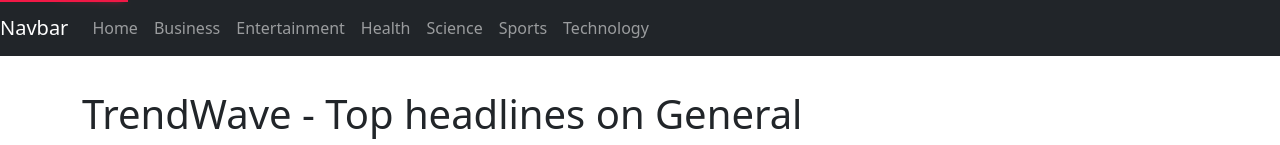
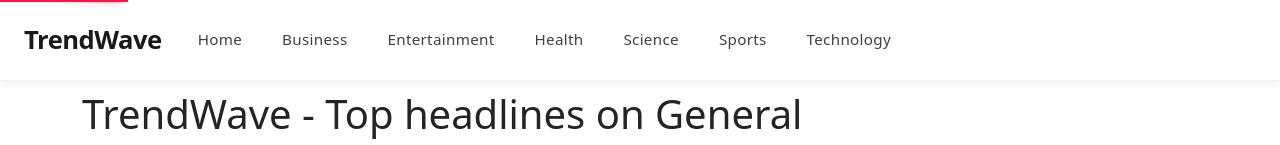
Before and after one commit to Manmohit12/TrendWave, a React (Create React App) app: page / in a window 1280 px wide. Shown: the top 145 px of the page. Built offline with nearby package versions, Linux system fonts and the light colour scheme; no server answers.

Commit message:
Refactor Navbar styles, update favicon, and enhance Newsitem layout

```diff
--- a/public/index.html
+++ b/public/index.html
@@ -2,7 +2,7 @@
 <html lang="en">
   <head>
     <meta charset="utf-8" />
-    <link rel="icon" href="%PUBLIC_URL%/favicon.ico" />
+    <link rel="icon" href="%PUBLIC_URL%/favicon.png" />
     <meta name="viewport" content="width=device-width, initial-scale=1" />
     <meta name="theme-color" content="#000000" />
     <meta
--- a/src/components/Navbar.js
+++ b/src/components/Navbar.js
@@ -2,36 +2,142 @@
 import { Link } from 'react-router-dom';
 
 const Navbar = () => {
+  const navStyle = {
+    background: "#ffffff",
+    boxShadow: "0 2px 8px rgba(0, 0, 0, 0.08)",
+    borderBottom: "1px solid #f0f0f0",
+    padding: "1rem 0",
+  };
+
+  const brandStyle = {
+    fontSize: "1.6rem",
+    fontWeight: "700",
+    letterSpacing: "-0.5px",
+    color: "#1a1a1a",
+    marginLeft: "1.5rem",
+    transition: "all 0.3s ease",
+  };
+
+  const navLinkStyle = {
+    fontSize: "0.95rem",
+    fontWeight: "500",
+    textTransform: "capitalize",
+    letterSpacing: "0.3px",
+    color: "#404040",
+    margin: "0 0.75rem",
+    padding: "0.5rem 0 !important",
+    borderRadius: "0",
+    transition: "all 0.3s ease",
+    position: "relative",
+    borderBottom: "2px solid transparent",
+  };
+
+  const navItemHoverStyle = ( e ) => {
+    e.target.style.color = "#000";
+    e.target.style.borderBottom = "2px solid #1a1a1a";
+  };
+
+  const navItemLeaveStyle = ( e ) => {
+    e.target.style.color = "#404040";
+    e.target.style.borderBottom = "2px solid transparent";
+  };
+
   return (
     <div>
-      <nav className="navbar fixed-top navbar-expand-lg navbar-dark bg-dark">
-        <Link className="navbar-brand" to="/">Navbar</Link>
-        <button className="navbar-toggler" type="button" data-toggle="collapse" data-target="/navbarNavDropdown" aria-controls="navbarNavDropdown" aria-expanded="false" aria-label="Toggle navigation">
+      <nav className="navbar fixed-top navbar-expand-lg navbar-light" style={navStyle}>
+        <Link className="navbar-brand" to="/" style={brandStyle}>
+          TrendWave
+        </Link>
+        <button
+          className="navbar-toggler"
+          type="button"
+          data-toggle="collapse"
+          data-target="#navbarNavDropdown"
+          aria-controls="navbarNavDropdown"
+          aria-expanded="false"
+          aria-label="Toggle navigation"
+          style={{ borderColor: "#e0e0e0", marginRight: "1.5rem" }}
+        >
           <span className="navbar-toggler-icon"></span>
         </button>
         <div className="collapse navbar-collapse" id="navbarNavDropdown">
-          <ul className="navbar-nav">
-            <li className="nav-item active">
-              <Link className="nav-link" to="/">Home</Link>
+          <ul className="navbar-nav ml-auto" style={{ marginRight: "1.5rem" }}>
+            <li className="nav-item">
+              <Link
+                className="nav-link"
+                to="/"
+                style={navLinkStyle}
+                onMouseEnter={navItemHoverStyle}
+                onMouseLeave={navItemLeaveStyle}
+              >
+                Home
+              </Link>
             </li>
             <li className="nav-item">
-              <Link className="nav-link" to="/business">Business</Link>
+              <Link
+                className="nav-link"
+                to="/business"
+                style={navLinkStyle}
+                onMouseEnter={navItemHoverStyle}
+                onMouseLeave={navItemLeaveStyle}
+              >
+                Business
+              </Link>
             </li>
             <li className="nav-item">
-              <Link className="nav-link" to="/entertainment">Entertainment</Link>
-            </li>
-
-            <li className="nav-item">
-              <Link className="nav-link" to="/health">Health</Link>
+              <Link
+                className="nav-link"
+                to="/entertainment"
+                style={navLinkStyle}
+                onMouseEnter={navItemHoverStyle}
+                onMouseLeave={navItemLeaveStyle}
+              >
+                Entertainment
+              </Link>
             </li>
             <li className="nav-item">
-              <Link className="nav-link" to="/science">Science</Link>
+              <Link
+                className="nav-link"
+                to="/health"
+                style={navLinkStyle}
+                onMouseEnter={navItemHoverStyle}
+                onMouseLeave={navItemLeaveStyle}
+              >
+                Health
+              </Link>
             </li>
             <li className="nav-item">
-              <Link className="nav-link" to="/sports">Sports</Link>
+              <Link
+                className="nav-link"
+                to="/science"
+                style={navLinkStyle}
+                onMouseEnter={navItemHoverStyle}
+                onMouseLeave={navItemLeaveStyle}
+              >
+                Science
+              </Link>
             </li>
             <li className="nav-item">
-              <Link className="nav-link" to="/technology">Technology</Link>
+              <Link
+                className="nav-link"
+                to="/sports"
+                style={navLinkStyle}
+                onMouseEnter={navItemHoverStyle}
+                onMouseLeave={navItemLeaveStyle}
+              >
+                Sports
+              </Link>
+            </li>
+            <li className="nav-item">
+              <Link
+                className="nav-link"
+                to="/technology"
+                style={navLinkStyle}
+                onMouseEnter={navItemHoverStyle}
+                onMouseLeave={navItemLeaveStyle}
+              >
+                Technology
+              </Link>
             </li>
           </ul>
         </div>
--- a/src/components/News.js
+++ b/src/components/News.js
@@ -46,7 +46,7 @@
   }, [ props.country, props.category, props.pageSize, props.setProgress ] );
 
   useEffect( () => {
-    document.title = `${ capitalconvert( props.category ) }-NewsMonkey`;
+    document.title = `${ capitalconvert( props.category ) }-TrendWave`;
     setArticles( [] );
     setPage( 1 );
     setTotalResults( 0 );
--- a/src/components/Newsitem.js
+++ b/src/components/Newsitem.js
@@ -1,22 +1,22 @@
 import React from 'react'
 
-const Newsitem=(props)=>{
+const Newsitem = ( props ) => {
 
- const { title, description, imageUrl, newsUrl,author,date,source,category} = props
+    const { title, description, imageUrl, newsUrl, author, date, source, category } = props
 
     return (
         <div>
-        <div className="card" style={{ width: "18rem",height:"24rem" }}>
-                <img src={!imageUrl?"https://ichef.bbci.co.uk/ace/branded_sport/1200/cpsprodpb/7753/live/8380b9e0-da13-11ef-bc01-8f2c83dad217.jpg":imageUrl} className="card-img-top" alt="Error occured" />
-                 <div className="card-body">
-                <h5 className="card-title">{title}
-                <span className={`position-absolute top-0 start-100 translate-middle badge rounded-pill ${(category)}`}>
+            <div className="card" style={{ width: "18rem", height: "100%", display: "flex", flexDirection: "column" }}>
+                <img src={!imageUrl?"https://ichef.bbci.co.uk/ace/branded_sport/1200/cpsprodpb/7753/live/8380b9e0-da13-11ef-bc01-8f2c83dad217.jpg":imageUrl} className="card-img-top" alt="Error occured" style={{ height: "180px", objectFit: "cover" }} />
+                <div className="card-body" style={{ display: "flex", flexDirection: "column", flex: 1, overflow: "hidden", position: "relative" }}>
+                    <h5 className="card-title" style={{ marginBottom: "10px", minHeight: "50px", paddingRight: "80px", overflow: "hidden", textOverflow: "ellipsis", display: "-webkit-box", WebkitLineClamp: 2, WebkitBoxOrient: "vertical" }}>{title}
+                    </h5>
+                    <span className={`badge rounded-pill ${ ( category ) }`} style={{ position: "absolute", top: "10px", right: "10px", whiteSpace: "nowrap" }}>
                         {source}
                     </span>
-                </h5>
-            <p className="card-text">{description}</p>
-          <p className="card-text"><small className="text-muted">By {!author?"unknown":author} on {new Date(date).toGMTString()}</small></p>
-        <a href={newsUrl} rel="noreferrer" target="_blank" className="btn btn-dark">Go somewhere</a>
+                    <p className="card-text" style={{ flex: 1, overflow: "hidden", marginBottom: "10px", fontSize: "0.9rem" }}>{description}</p>
+                    <p className="card-text"><small className="text-muted" style={{ fontSize: "0.8rem" }}>By {!author ? "unknown" : author} on {new Date( date ).toGMTString()}</small></p>
+                    <a href={newsUrl} rel="noreferrer" target="_blank" className="btn btn-dark" style={{ marginTop: "auto" }}>Go somewhere</a>
                 </div>
             </div>
         </div>
```
Also changed, not shown: public/sampleOutput.json (added, +45 -0 lines), public/favicon.png (added), 1 other file (tests, documents, lock files or other folders). Lines whose indentation alone changed are shown as unchanged.
